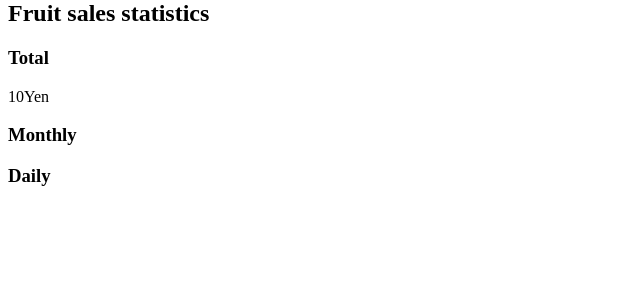
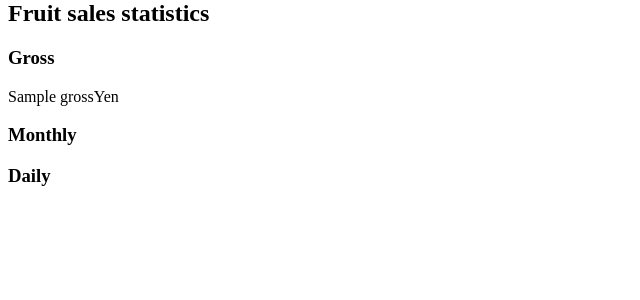
Before and after one commit to Czerny-F/fruitmarket, a Django app: template fruitmarket/apps/sales/templates/sales/stats.html in a window 1280 px wide. Shown: the part 20-320 px from the top of the page, without its empty margins (0-640 px from the left). Run offline with Django 3.2, Linux system fonts and the light colour scheme; the template is opened without the code that fills it: most values are stand-ins (such as "Sample title", 1, 10 or a date in 2020).

Commit message:
sales: total and gross

```diff
--- a/fruitmarket/apps/sales/models.py
+++ b/fruitmarket/apps/sales/models.py
@@ -34,8 +34,8 @@ class FruitSales(EditableModel):
         return self.sold_at.astimezone(tz)
 
     @classmethod
-    def total(cls) -> int:
-        return cls.objects.total()
+    def gross(cls) -> int:
+        return cls.objects.gross()
 
 
 @receiver(pre_save, sender=FruitSales)
--- a/fruitmarket/apps/sales/templates/sales/stats.html
+++ b/fruitmarket/apps/sales/templates/sales/stats.html
@@ -6,8 +6,8 @@
 {% block content %}
     <h2>{% trans "Fruit sales statistics" %}</h2>
     <div class="type">
-      <h3>{% trans "Total" %}</h3>
-      <p>{{ total }}{% trans "Yen" %}</p>
+      <h3>{% trans "Gross" %}</h3>
+      <p>{{ gross }}{% trans "Yen" %}</p>
     </div>
     <div class="type">
       <h3>{% trans "Monthly" %}</h3>
--- a/fruitmarket/apps/sales/views.py
+++ b/fruitmarket/apps/sales/views.py
@@ -6,5 +6,5 @@ class FruitSalesStats(generic.TemplateView):
     template_name = 'sales/stats.html'
 
     def get_context_data(self, **kwargs):
-        kwargs['total'] = FruitSales.total()
+        kwargs['gross'] = FruitSales.gross()
         return super().get_context_data(**kwargs)
```
Also changed, not shown: fruitmarket/apps/sales/managers.py (+8 -1 lines).
